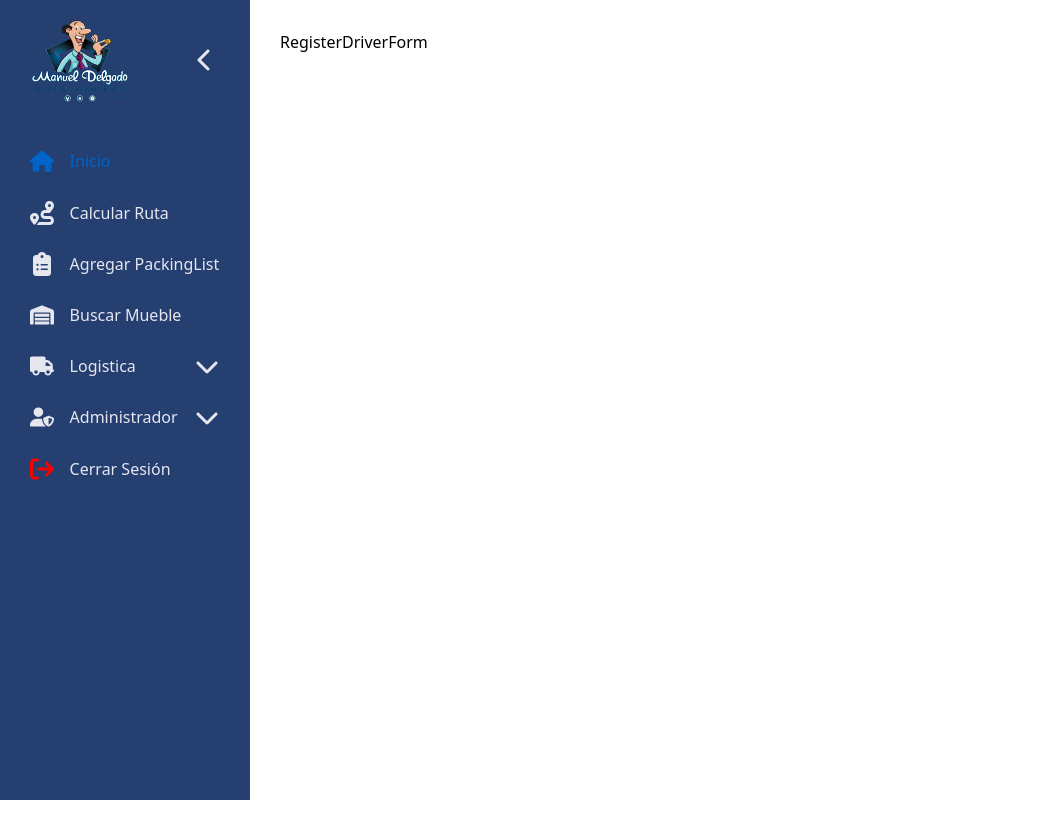
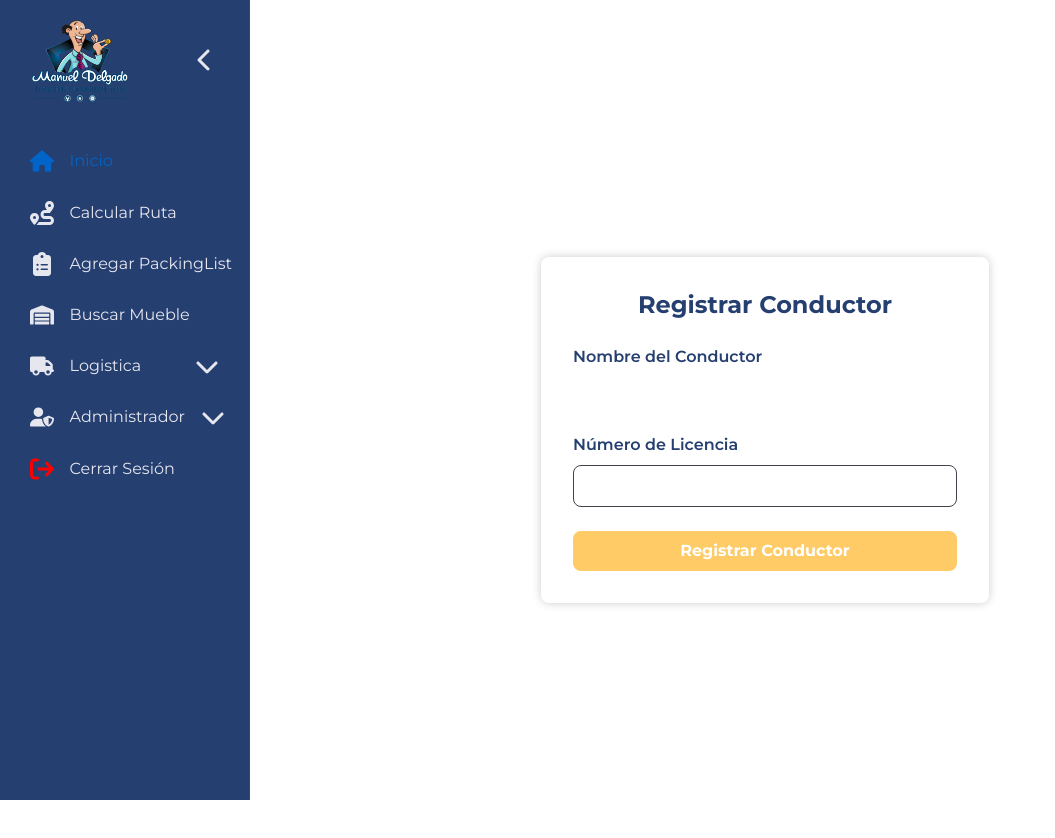
Before and after one commit to johanaguilar12/FrontMueblesDelgado, a React (Vite) app: page /admin/panel/registerdriver in a window 1280 px wide. Shown: the top 838 px of the page, without its empty margins (0-1055 px from the left). Before the commit the page ends 800 px from the top, so only its background shows below. Built offline with nearby package versions, Linux system fonts and the light colour scheme.

Commit message:
form registrar conductor

```diff
--- a/index.html
+++ b/index.html
@@ -4,6 +4,11 @@
     <meta charset="UTF-8" />
     <link rel="icon" type="image/webp" href="/LogoMD.webp" />
     <meta name="viewport" content="width=device-width, initial-scale=1.0" />
+    <link rel="preconnect" href="https://fonts.googleapis.com">
+    <link rel="preconnect" href="https://fonts.gstatic.com" crossorigin>
+    <link href="https://fonts.googleapis.com/css2?family=Lato:ital,wght@0,100;0,300;0,400;0,700;0,900;1,100;1,300;1,400;1,700;1,900&family=Montserrat:ital,wght@0,100..900;1,100..900&display=swap" rel="stylesheet">
+
+
     <title>Muebles Delgado</title>
   </head>
   <body>
--- a/src/admin/components/RegisterDriverForm.jsx
+++ b/src/admin/components/RegisterDriverForm.jsx
@@ -1,6 +1,74 @@
+import { useForm } from "../../hooks"
 
+
+
+const initialFormRegisterDriver = {
+    driverName: '',
+    driverLicense: '',
+}
+
+const formValidationsRegisterDriver = {
+    driverName: [(value) => value.trim() !== '', 'El nombre del conductor es obligatorio'],
+    driverLicense: [(value) => value.trim() !== '', 'La licencia del conductor es obligatoria'],
+}
 export const RegisterDriverForm = () => {
+
+    const {driverName, driverLicense, onInputChange, onResetForm, isFormValid} = useForm(initialFormRegisterDriver, formValidationsRegisterDriver);
+
+    const handleSubmit = ( e ) => {
+        e.preventDefault();
+        console.log(driverLicense, driverName)
+
+    }
+
+
   return (
-    <div>RegisterDriverForm</div>
-  )
+    <div className="min-h-screen flex items-center justify-center">
+      <div className="bg-white p-8 rounded-lg shadow-custom w-full max-w-md">
+        <h2 className="text-2xl font-bold text-center text-customBlue mb-6">
+          Registrar Conductor
+        </h2>
+        <form onSubmit={handleSubmit}>
+          <div className="mb-4">
+            <label
+              htmlFor="driverName"
+              className="block text-baseclr font-semibold mb-2"
+            >
+              Nombre del Conductor
+            </label>
+            <input
+              type="text"
+              name="driverName"
+              id="driverName"
+              value={driverName}
+              onChange={onInputChange}
+              className="w-full px-4 py-2 border border-lineclr rounded-lg focus:outline-none focus:ring-2 focus:ring-customBlueLight"
+            />
+          </div>
+          <div className="mb-6">
+            <label
+              htmlFor="driverLicense"
+              className="block text-baseclr font-semibold mb-2"
+            >
+              Número de Licencia
+            </label>
+            <input
+              type="number"
+              name="driverLicense"
+              id="driverLicense"
+              value={driverLicense}
+              onChange={onInputChange}
+              className="w-full px-4 py-2 border border-lineclr rounded-lg focus:outline-none focus:ring-2 focus:ring-customBlueLight"
+            />
+          </div>
+          <button
+            type="submit"
+            className="w-full bg-btnyellow text-white font-bold py-2 px-4 rounded-lg hover:bg-yellow-600 focus:outline-none focus:ring-2 focus:ring-yellow-500"
+          >
+            Registrar Conductor
+          </button>
+        </form>
+      </div>
+    </div>
+  );
 }
--- a/src/admin/pages/Admin.jsx
+++ b/src/admin/pages/Admin.jsx
@@ -1,11 +1,33 @@
-import { SideBar } from "../components"
+import { FontAwesomeIcon } from '@fortawesome/react-fontawesome';
+import { faChartLine, faPlus, faBell } from '@fortawesome/free-solid-svg-icons';
 
 
 
 export const Admin = () => {
   return (
     <>
-      <h1>hola</h1>
+      <div className="home">
+        <h1>Bienvenido al Panel de Administración</h1>
+        <div className="dashboard">
+          <div className="card">
+            <FontAwesomeIcon icon={faChartLine} className="icon" />
+            <h2>Estadísticas Clave</h2>
+            <p>Usuarios: 1200</p>
+            <p>Ventas: $45,000</p>
+          </div>
+          <div className="card">
+            <FontAwesomeIcon icon={faPlus} className="icon" />
+            <h2>Accesos Rápidos</h2>
+            <button>Agregar Nuevo Producto</button>
+            <button>Ver Reportes</button>
+          </div>
+          <div className="card">
+            <FontAwesomeIcon icon={faBell} className="icon" />
+            <h2>Notificaciones</h2>
+            <p>Tienes 5 nuevas notificaciones</p>
+          </div>
+        </div>
+      </div>
     </>
   )
 }
--- a/src/auth/pages/AuthPage.jsx
+++ b/src/auth/pages/AuthPage.jsx
@@ -2,7 +2,7 @@ import { useEffect, useState } from "react";
 import { FontAwesomeIcon } from "@fortawesome/react-fontawesome";
 import { faEye, faEyeSlash, faLock, faUser } from "@fortawesome/free-solid-svg-icons";
 import { useAuthStore, useForm } from "../../hooks";
-import { handleKeyPress, showErrorAlert, showSuccess, validateUser } from "../components";
+import { handleKeyPress, showErrorAlert, validateUser } from "../components";
 
 
 const initialFormSingUp = {
--- a/src/styles.css
+++ b/src/styles.css
@@ -17,6 +17,10 @@ Globales
     --color-primary-light: #1A4A89;
     --background-primary: #ffffff;
     --btn-yellow: #ffcb66;
+}
+
+body {
+    @apply font-montserrat;
 }
 /*
 =======================================================
@@ -239,3 +243,54 @@ Admin
        }
     }
 }
+
+/*
+=======================================================
+Admin Home
+=======================================================
+*/
+
+.home {
+  padding: 20px;
+}
+
+.dashboard {
+  display: flex;
+  gap: 20px;
+}
+
+.card {
+  background-color: #fff;
+  padding: 20px;
+  border-radius: 8px;
+  box-shadow: 0 0 10px rgba(0, 0, 0, 0.1);
+  flex: 1;
+}
+
+.card .icon {
+  font-size: 24px;
+  margin-bottom: 10px;
+}
+
+.card h2 {
+  margin-bottom: 10px;
+}
+
+.card p {
+  margin: 5px 0;
+}
+
+.card button {
+  display: block;
+  margin: 10px 0;
+  padding: 10px;
+  background-color: #007bff;
+  color: #fff;
+  border: none;
+  border-radius: 4px;
+  cursor: pointer;
+}
+
+.card button:hover {
+  background-color: #0056b3;
+}
--- a/tailwind.config.js
+++ b/tailwind.config.js
@@ -9,6 +9,16 @@ export default {
       colors: {
         customBlue: '#253F70',
         customBlueLight: '#1A4A89',
+        baseclr: '#253f70',
+        lineclr: '#42434a',
+        hoverclr: '#6591bdf0',
+        textclr: '#e6e6ef',
+        secondarytextclr: '#b0b3c1',
+        backgroundprimary: '#ffffff',
+        btnyellow: '#ffcb66',
+      },
+      fontFamily: {
+        montserrat: ['Montserrat', 'sans-serif'],
       },
     },
   },
```
Lines whose indentation alone changed are shown as unchanged.
